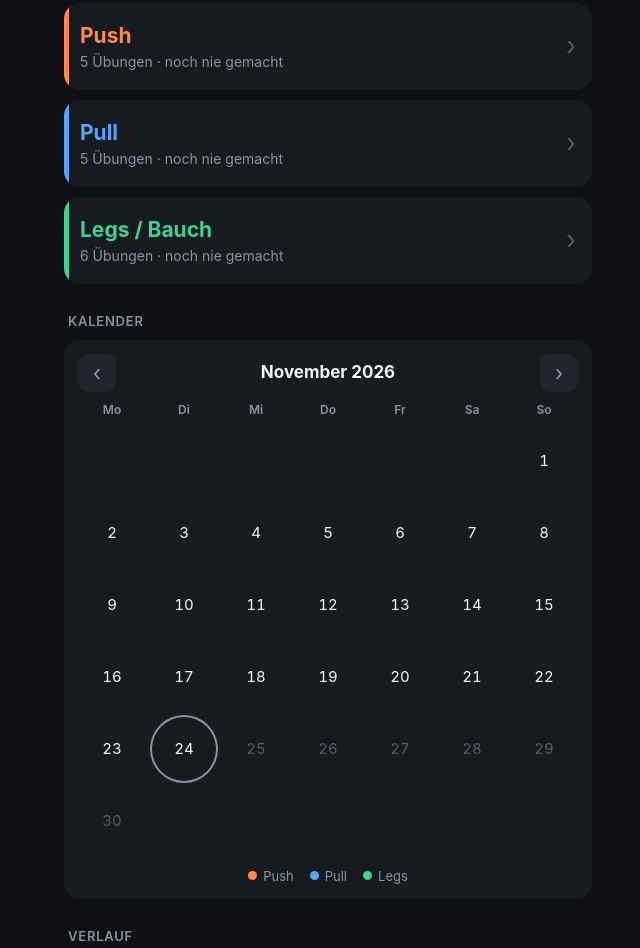
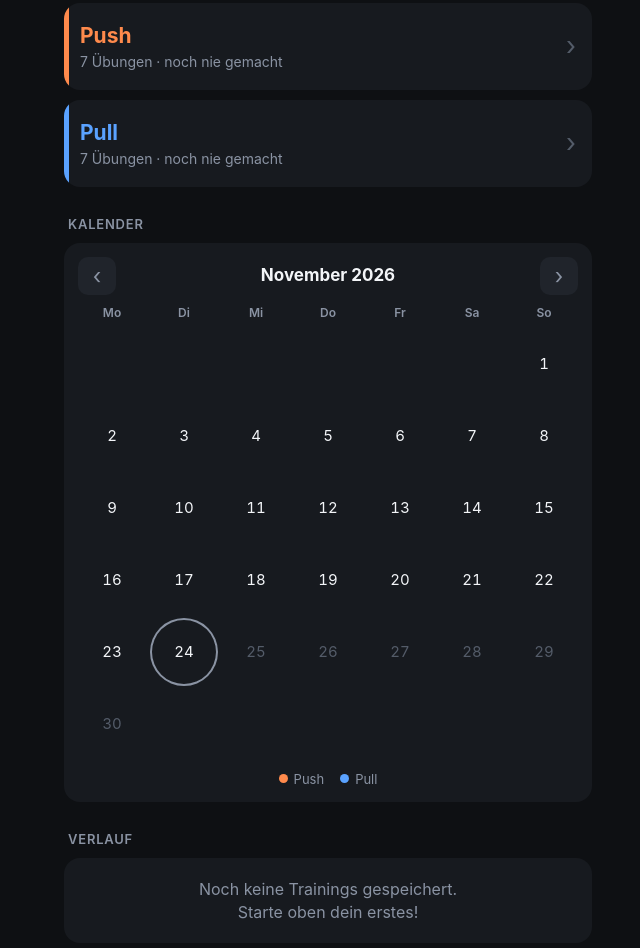
Before and after one commit to finnbor/trainingsplan, a plain HTML site: page index.html in a window 1280 px wide. Shown: the part 232-1180 px from the top of the page, without its empty margins (312-952 px from the left). Drawn offline with Linux system fonts and the light colour scheme.

Commit message:
Add files via upload

```diff
--- a/index.html
+++ b/index.html
@@ -245,18 +245,19 @@
 const PLANS = {
   push: {
     name: 'Push',
-    exercises: ['Bankdrückmaschine', 'Butterfly', 'Seitheben Maschine', 'Seitheben Kabelzug', 'Trizeps Kabelzug'],
+    exercises: ['Bankdrückmaschine', 'Butterfly', 'Seitheben Maschine', 'Trizeps Kabelzug', 'Beinpresse', 'Beinstrecker', 'Beinbeuger'],
   },
   pull: {
     name: 'Pull',
-    exercises: ['Rudermaschine', 'Latzug Kabelturm', 'Unterer Rücken', 'Bizeps Curls Maschine', 'Bizeps Curls Kabelturm'],
+    exercises: ['Rudermaschine', 'Latzug Kabelturm', 'Reverse Butterfly', 'Unterer Rücken', 'Bizeps Curls Maschine', 'Bauchmaschine (Crunch)', 'Wadenheben'],
   },
+  // Alter Plan: kann nicht mehr gestartet werden, alte Trainings bleiben aber in Kalender und Verlauf
   legs: {
     name: 'Legs / Bauch',
     exercises: ['Beinpresse', 'Beinstrecker', 'Beinbeuger', 'Wadenheben', 'Bauchmaschine (Crunch)', 'Beinheben'],
   },
 };
-const ORDER = ['push', 'pull', 'legs'];
+const ORDER = ['push', 'pull'];
 const KEY = 'trainingsplan.v1';
 const DRAFT_KEY = 'trainingsplan.draft';
 
@@ -462,7 +463,7 @@ function calendarHtml() {
         <button data-cal="1" aria-label="Nächster Monat">›</button>
       </div>
       <div class="cal-grid">${cells}</div>
-      <div class="legend">${ORDER.map(k => `<span style="--c:var(--${k})">${esc(PLANS[k].name.split(' ')[0])}</span>`).join('')}</div>
+      <div class="legend">${Object.keys(PLANS).filter(k => ORDER.includes(k) || data.workouts.some(w => w.type === k)).map(k =>`<span style="--c:var(--${k})">${esc(PLANS[k].name.split(' ')[0])}</span>`).join('')}</div>
     </div>`;
 }
 
--- a/sw.js
+++ b/sw.js
@@ -1,5 +1,5 @@
 // Offline-Unterstützung: erst Netzwerk (für Updates), sonst Cache (z.B. kein Empfang im Gym).
-const CACHE = 'trainingsplan-v1';
+const CACHE = 'trainingsplan-v3';
 const FILES = ['./', './index.html', './manifest.webmanifest', './icon-180.png', './icon-512.png'];
 
 self.addEventListener('install', e => {
```
